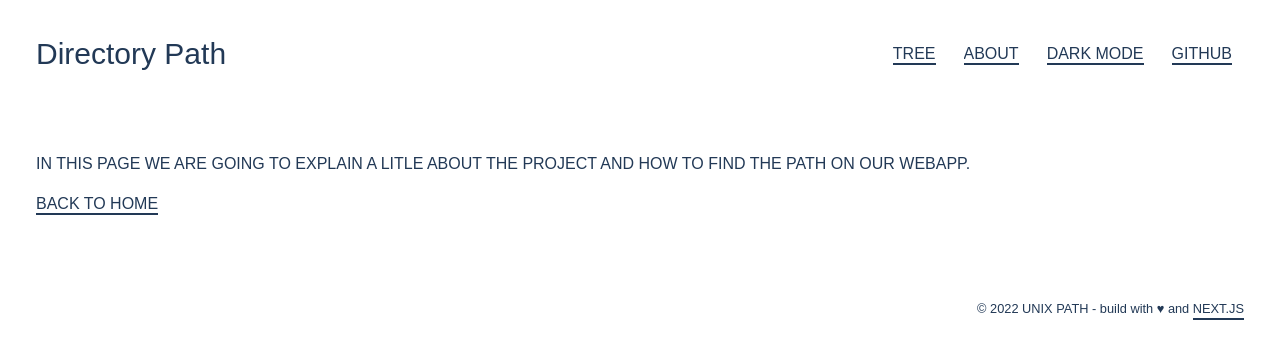
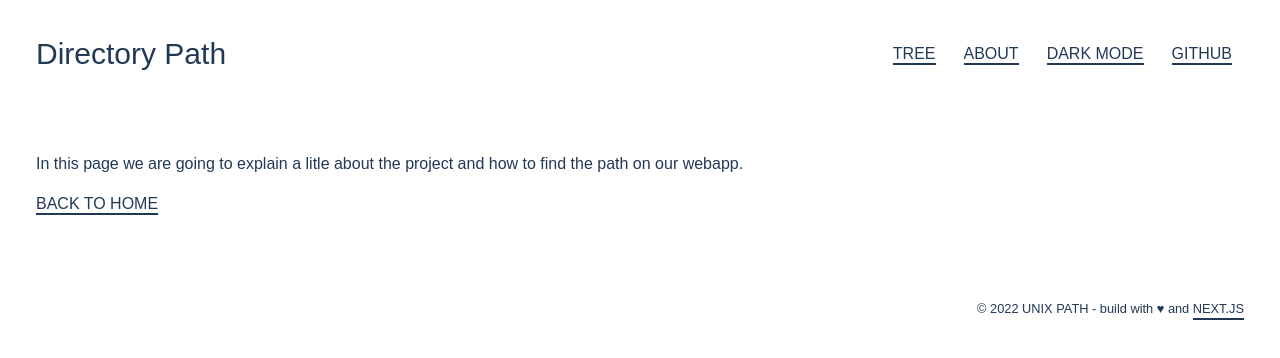
Before and after one commit to schaeferjessica/directory-path, a Next.js app: page /about in a window 1280 px wide. Shown: the top 358 px of the page. Built offline with nearby package versions, Linux system fonts and the light colour scheme.

Commit message:
feat(tree): add component folder and add tree

```diff
--- a/pages/about.js
+++ b/pages/about.js
@@ -3,7 +3,7 @@ import Link from 'next/link'
 const About = () =>  {
     return (
       <div className="mt-20">
-        <p className="uppercase">In this page we are going to explain a litle about the project and how to find the path on our webapp.</p>
+        <p>In this page we are going to explain a litle about the project and how to find the path on our webapp.</p>
 
         <div className="uppercase underline-text mt-4">
           <Link href="/">Back to home</Link>
--- a/pages/index.js
+++ b/pages/index.js
@@ -1,8 +1,11 @@
+import BasicTree from "../components/tree";
+
 const Homepage = () => {
   return (
     <div className="mt-20">
       <div>
         <small className="uppercase">Directory:</small>
+        <BasicTree />
       </div>
       <div>
         <small className="uppercase">Relative Path:</small>
```
Also changed, not shown: components/tree.js (renamed from pages/tree.js).
